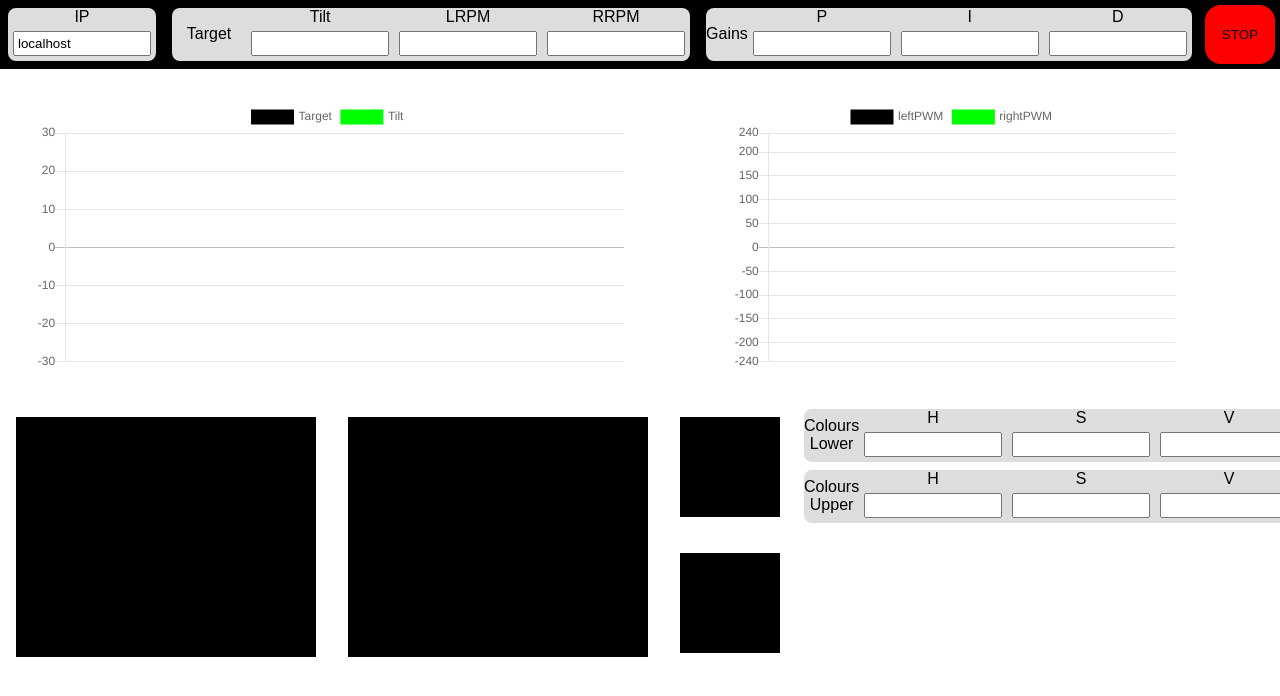
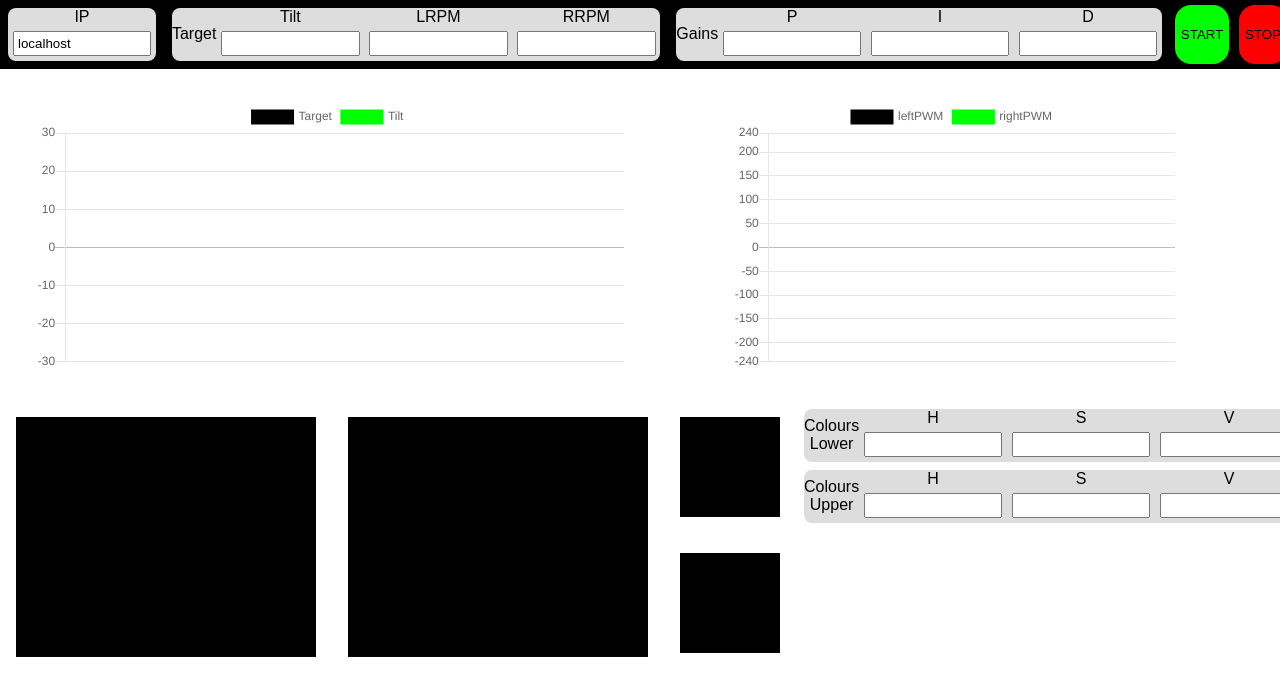
Before and after one commit to Adam-Paterson1/trc3000, a React (Create React App) app: page / in a window 1280 px wide. Shown: the top 696 px of the page. Built offline with nearby package versions, Linux system fonts and the light colour scheme.

Commit message:
Should now have a start button.

```diff
--- a/src/App.css
+++ b/src/App.css
@@ -1,5 +1,13 @@
 .App {
   text-align: center;
+}
+
+button#start {
+  background: lime;
+  border: none;
+  width: 5rem;
+  margin: 0.3rem;
+  border-radius: 1rem;
 }
 
 button#stop {
--- a/src/App.js
+++ b/src/App.js
@@ -1,5 +1,5 @@
 import React, { Component } from 'react';
-import {setupSocket, setTarget, subscribeToTarget, subscribeToGains, setGains, stop} from './Socket.js';
+import {setupSocket, setTarget, subscribeToTarget, subscribeToGains, setGains, start, stop} from './Socket.js';
 import ChartWrapper from './ChartWrapper.js';
 import './App.css';
 import Logger from './Logger.js';
@@ -19,6 +19,7 @@ class App extends Component {
     this.handleSubmitTargetTilt = this.handleSubmitTargetTilt.bind(this);
     this.handleSubmitTargetLRPM = this.handleSubmitTargetLRPM.bind(this);
     this.handleSubmitTargetRRPM = this.handleSubmitTargetRRPM.bind(this);
+    this.handleStart = this.handleStart.bind(this);
     this.handleStop = this.handleStop.bind(this);
 
     this.handleSubmitGains = this.handleSubmitGains.bind(this);
@@ -72,6 +73,9 @@ class App extends Component {
       kd: this.inputKd.current.value})
     event.preventDefault();
   }
+  handleStart() {
+    start();
+  }
   handleStop() {
     stop();
   }
@@ -121,6 +125,7 @@ class App extends Component {
             </label>
             <input type="submit" style={{display: "none"}} />
           </form>
+          <button id="start" onClick={this.handleStart}>START</button>
           <button id="stop" onClick={this.handleStop}>STOP</button>
         </div>
         <div style={{display: 'flex'}}>
--- a/src/Socket.js
+++ b/src/Socket.js
@@ -94,7 +94,10 @@ function subscribeToLogs(cb) {
   }
   socket.on('log', value => cb(value))
 }
+function start() {
+  socket.emit('start')
+}
 function stop() {
   socket.emit('stop')
 }
-export { setupSocket, subscribeToTilt, subscribeToImage, setTarget, subscribeToTarget, subscribeToGains, setGains, subscribeToLogs, stop, subscribeToThreshold, setHSV };
+export { setupSocket, subscribeToTilt, subscribeToImage, setTarget, subscribeToTarget, subscribeToGains, setGains, subscribeToLogs, start, stop, subscribeToThreshold, setHSV };
```
